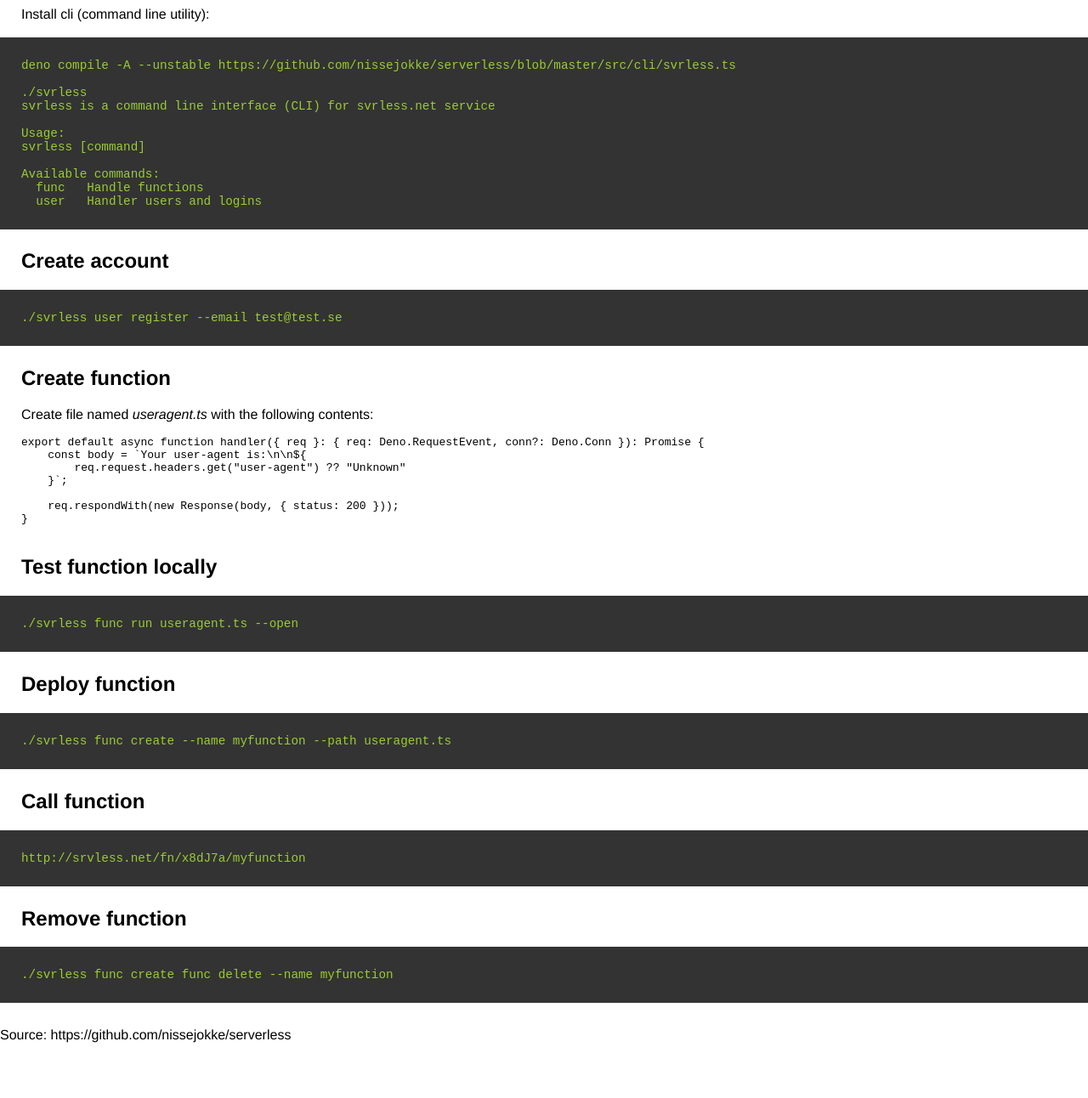
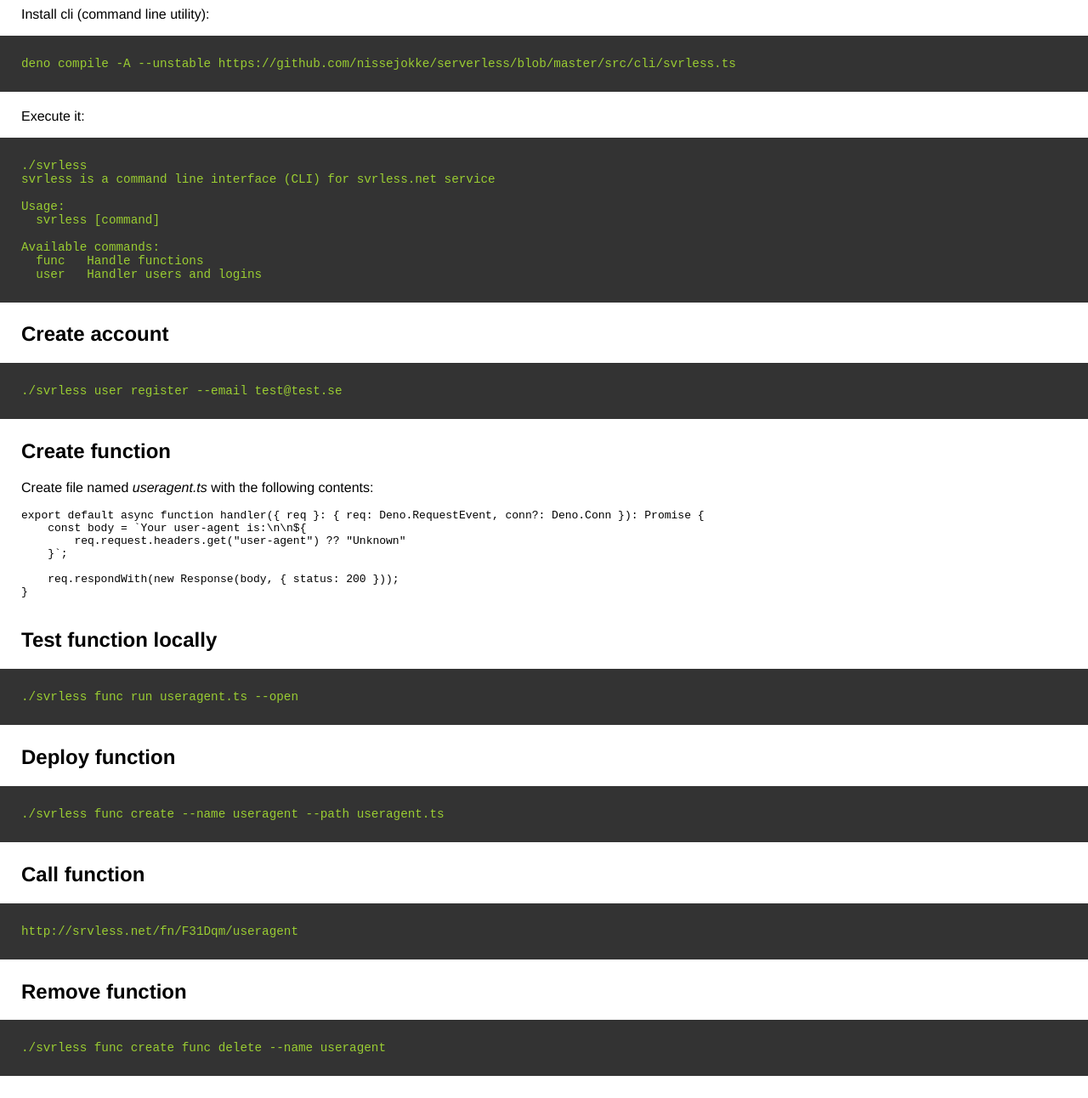
Before and after one commit to nissejokke/serverless, a website: page src/manager/static/index.html in a window 1280 px wide. Shown: the part 1320-2612 px from the top of the page at 85% size. Before the commit the page ends 2547 px from the top, so only its background shows below. Drawn offline with Linux system fonts and the light colour scheme.

Commit message:
Fixed manager api path and some clean up

```diff
--- a/src/cli/svrless.ts
+++ b/src/cli/svrless.ts
@@ -121,10 +121,10 @@
                 break;
             }
             case 'create':
-                if (args.name && args.path) {
+                if (args.name && args.source) {
                     const res = await fetch(`http://svrless.net/func?${new URLSearchParams(args)}`, {
                         method: 'POST',
-                        body: new TextDecoder('utf-8').decode(Deno.readFileSync(args.path)),
+                        body: new TextDecoder('utf-8').decode(Deno.readFileSync(args.source)),
                         headers: {
                             Authorization: 'Bearer ' + (await getJwt()),
                         }
@@ -134,7 +134,7 @@
                 else {
                     console.log(`${cliName} func create is for creating functions\n`);
                     console.log(`Usage: \n  ${cliName} func create [flags]\n`);
-                    console.log(`Available flags:\n  --name        Name of function\n  --path       Path to code file`);
+                    console.log(`Available flags:\n  --name        Name of function\n  --source      Path to source code file`);
                 }
                 break;
             case 'delete':
--- a/src/manager/static/index.html
+++ b/src/manager/static/index.html
@@ -16,18 +16,25 @@
                 width: 100%;
             }
 
-            header {
+            header, footer {
                 background: #f0f0f0;
-                border-bottom: 1px solid #ccc;
                 margin:0;
                 padding:25px;
+            }
+
+            header {
+                border-bottom: 1px solid #ccc;
+            }
+
+            footer {
+                border-top: 1px solid #ccc;
             }
 
             main {
 
             }
 
-            header, main {
+            header, main, footer {
                 margin:0;
                 padding:25px;
             }
@@ -94,22 +101,25 @@
             <p>
                 <a href="https://deno.land" target="_blank">Deno</a>, tested on version 1.12.1</p>
             <p>
-                Install cli (command line utility): <br><br>
+                Install cli (command line utility):
+            </p>
             <code>
-                    deno compile -A --unstable https://github.com/nissejokke/serverless/blob/master/src/cli/svrless.ts<br>
-                    <br>
+                deno compile -A --unstable https://github.com/nissejokke/serverless/blob/master/src/cli/svrless.ts
+            </code>
+            <p>
+                Execute it:
+            </p>
+            <code>
                 ./svrless <br>
                 svrless is a command line interface (CLI) for svrless.net service<br>
                 <br>
                 Usage: <br>
-                    svrless [command]<br>
+                &nbsp;&nbsp;svrless [command]<br>
                 <br>
                 Available commands:<br>
                 &nbsp;&nbsp;func&nbsp;&nbsp;&nbsp;Handle functions<br>
                 &nbsp;&nbsp;user&nbsp;&nbsp;&nbsp;Handler users and logins<br>
-
             </code>
-            </p>
 
             <h2>Create account</h2>
             <code>
@@ -133,20 +143,20 @@
             </code>
             <h2>Deploy function</h2>
             <code>
-                ./svrless func create --name myfunction --path useragent.ts
+                ./svrless func create --name useragent --path useragent.ts
             </code>
             <h2>Call function</h2>
             <code>
-                http://srvless.net/fn/x8dJ7a/myfunction
+                http://srvless.net/fn/F31Dqm/useragent
             </code>
             <h2>Remove function</h2>
             <code>
-                ./svrless func create func delete --name myfunction
+                ./svrless func create func delete --name useragent
             </code>
         </main>
 
         <footer>
-            Source: https://github.com/nissejokke/serverless
+            Source: https://github.com/nissejokke/serverless <img src="http://svrless.net/fn/mMa2D0/log-useragent" style="position: absolute; left: -9999px; width: 1px; height: 1px;" />
         </footer>
 
     </body>
```
Also changed, not shown: examples/log-useragent.ts (added, +10 -0 lines), examples/test.ts (deleted, +0 -21 lines), examples/test2.ts (deleted, +0 -10 lines), src/manager.ts (+12 -9 lines). Lines whose indentation alone changed are shown as unchanged.
